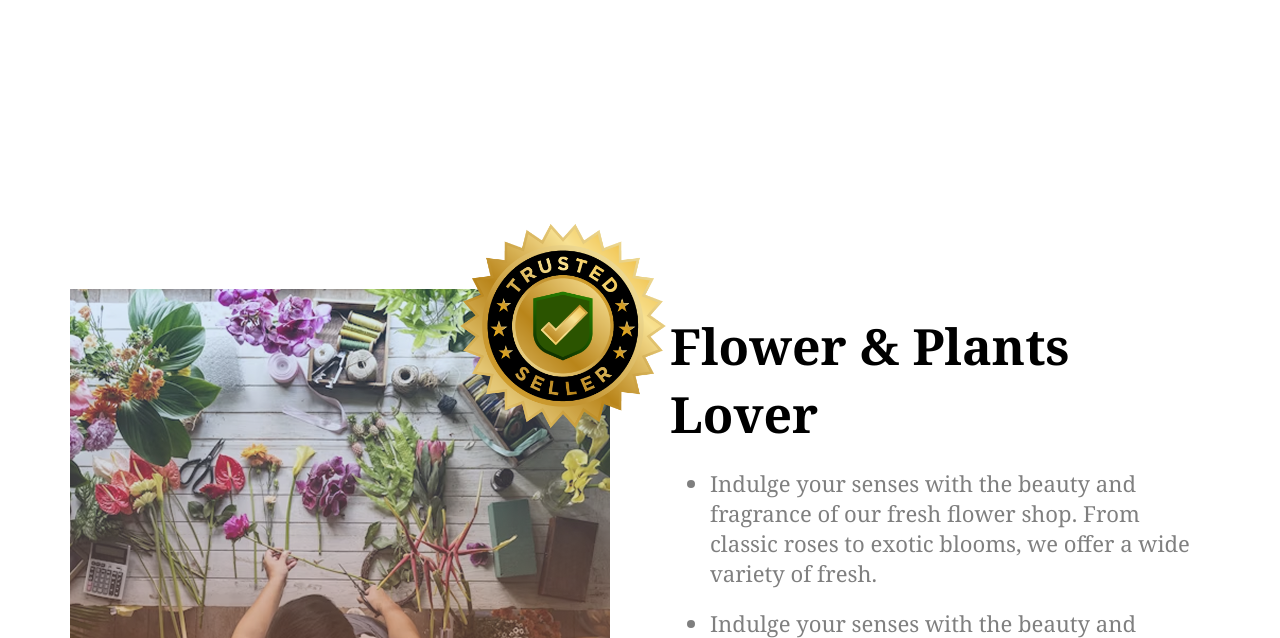
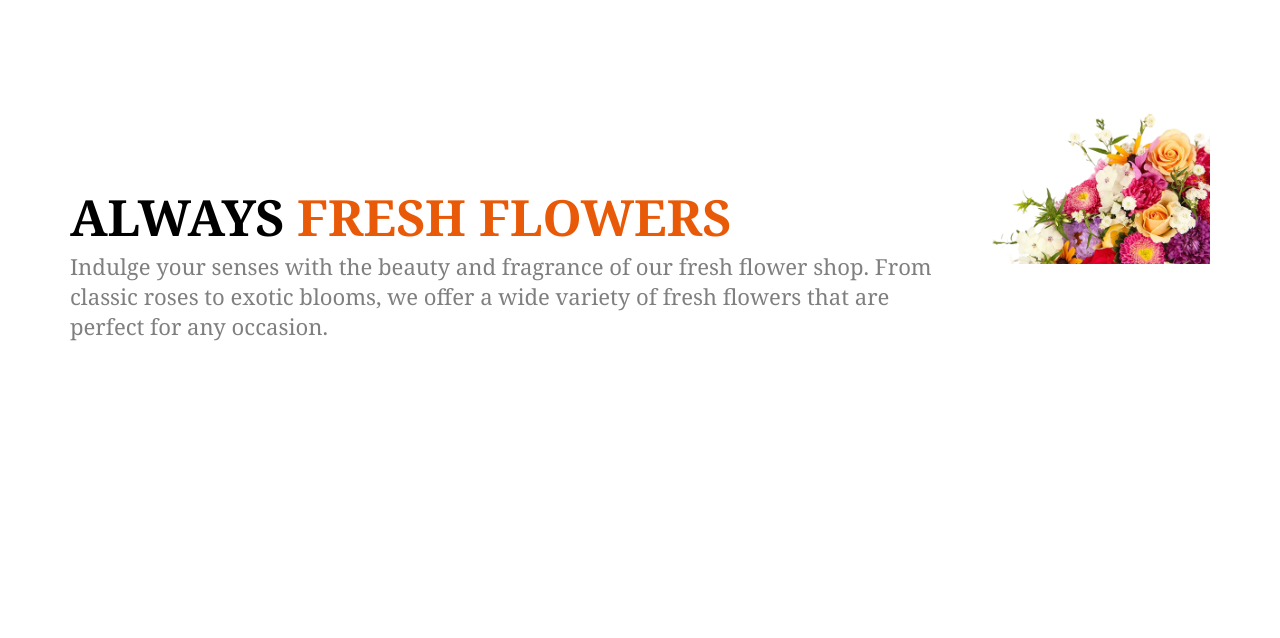
Before and after one commit to shihab1010/Responsive-Flowers-02, a plain HTML site: page index.html in a window 1280 px wide. Shown: the part 105-743 px from the top of the page. Drawn offline with Linux system fonts and the light colour scheme.

Commit message:
added banner section

```diff
--- a/CSS/style.css
+++ b/CSS/style.css
@@ -57,6 +57,21 @@
 }
 .menu-color {
   color: #8987a1;
+}
+
+/* Banner */
+.banner {
+  margin-top: 120px;
+  margin-bottom: 100px;
+}
+.banner-img {
+  max-width: 570px;
+}
+.banner-img img {
+  width: 100%;
+}
+.banner-content {
+  padding-top: 80px;
 }
 
 /* Plant lover section style */
@@ -278,4 +293,7 @@
   .nav-bar {
     padding: 0 10px;
   }
+  .banner {
+    flex-direction: column-reverse;
+  }
 }
--- a/index.html
+++ b/index.html
@@ -40,6 +40,22 @@
           </ul>
         </div>
       </nav>
+
+      <section class="banner flex margin-auto">
+        <div class="banner-content">
+          <h3 class="section-heading black-col">
+            ALWAYS <span class="primary-color">FRESH FLOWERS</span>
+          </h3>
+          <p class="section-description">
+            Indulge your senses with the beauty and fragrance of our fresh
+            flower shop. From classic roses to exotic blooms, we offer a wide
+            variety of fresh flowers that are perfect for any occasion.
+          </p>
+        </div>
+        <div class="banner-img">
+          <img src="assets/hero-flower.png" alt="flower-image" />
+        </div>
+      </section>
     </header>
 
     <main>
```
